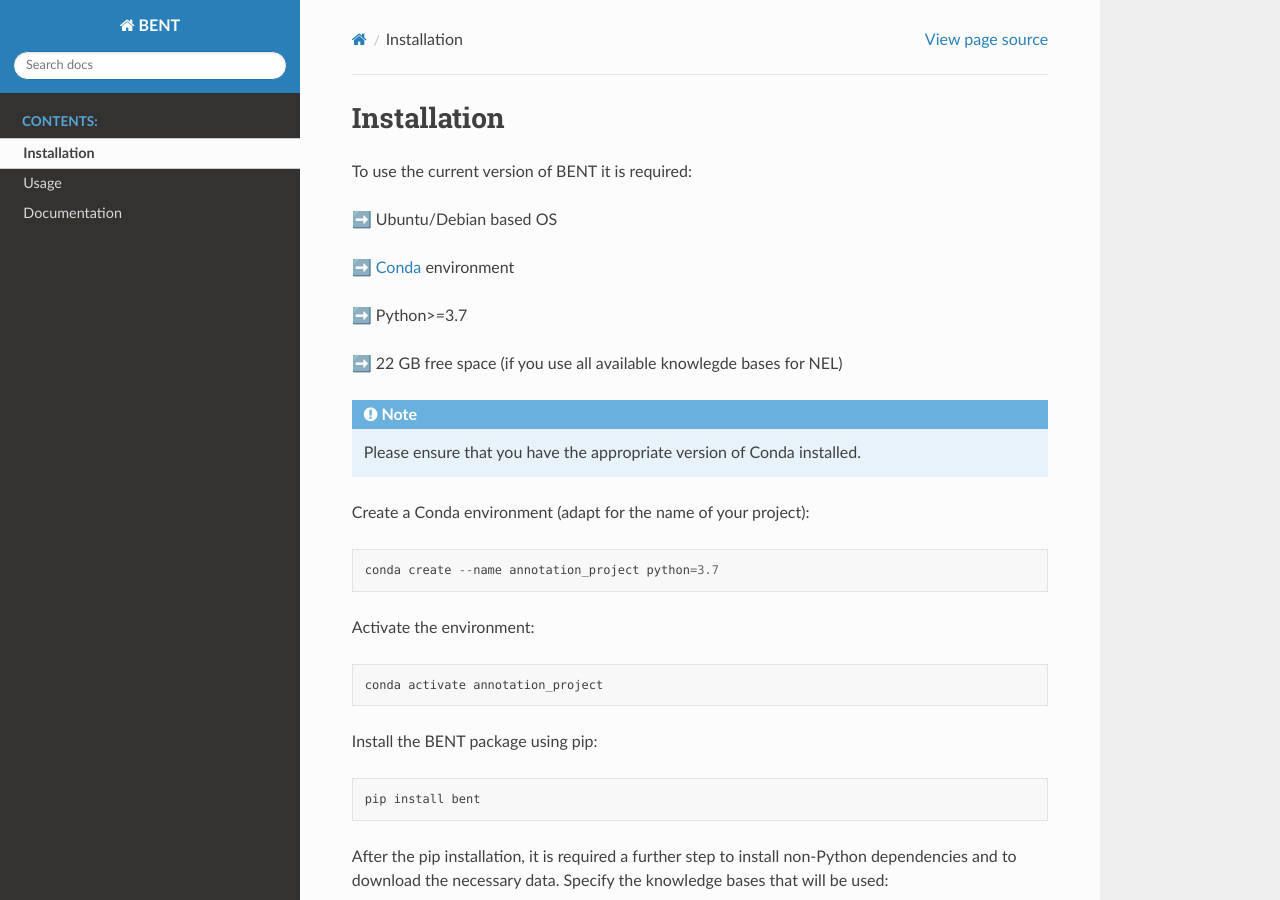
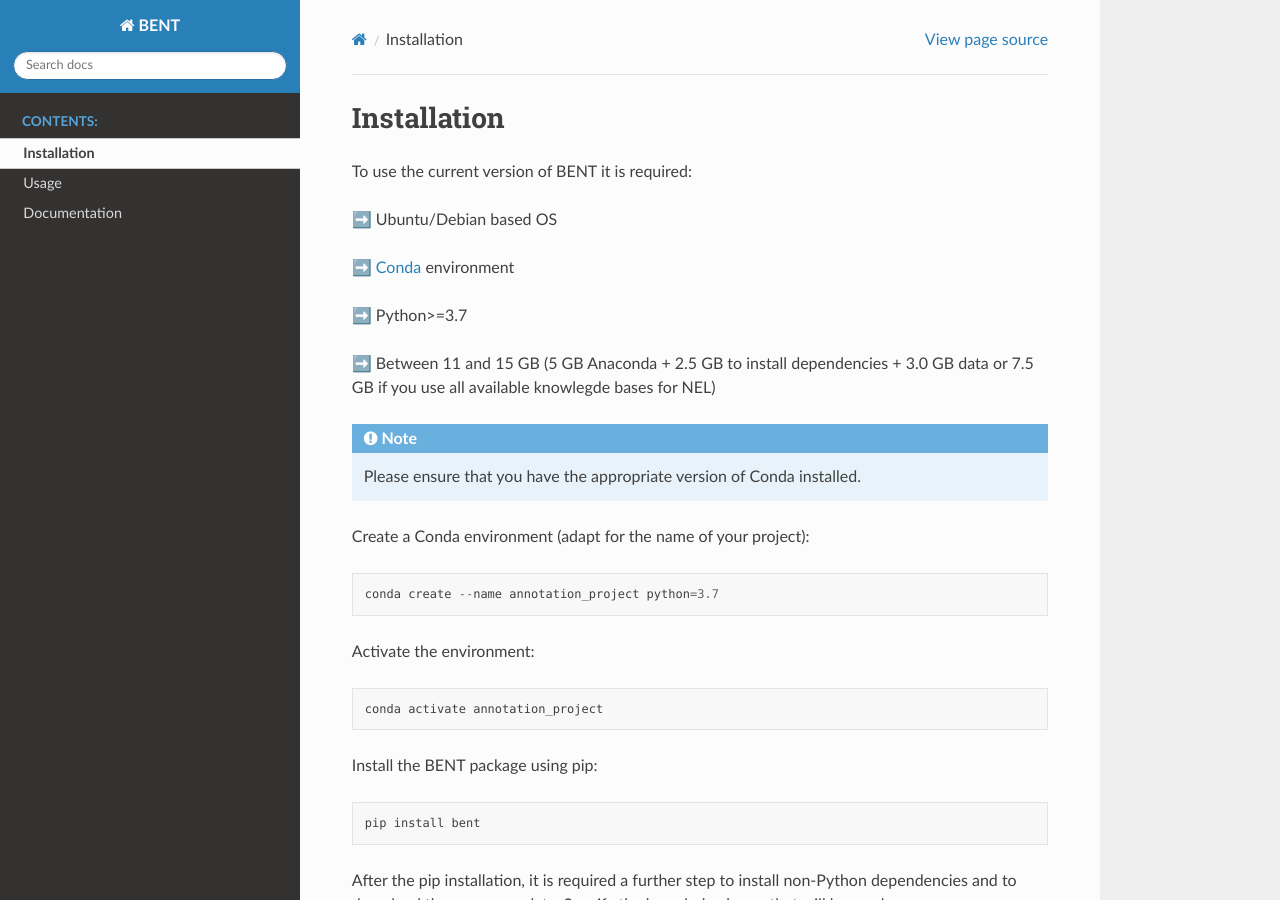
Before and after one commit to lasigeBioTM/BENT, a Sphinx documentation site: the page built from docs/source/install.rst, in a window 1280 px wide and 900 px high. Built offline with Sphinx 7.4.7 and the Read the Docs theme 2.0.0, drawn with Linux system fonts in a browser that asks for light colours.

Commit message:
Update install.rst

```diff
--- a/docs/source/install.rst
+++ b/docs/source/install.rst
@@ -9,7 +9,8 @@
 
 |:arrow_right:| Python>=3.7
 
-|:arrow_right:| 22 GB free space (if you use all available knowlegde bases for NEL)
+|:arrow_right:| Between 11 and 15 GB (5 GB Anaconda + 2.5 GB to install dependencies + 3.0 GB data or 7.5 GB if you use all available knowlegde bases for NEL)
+
 
 .. note::
    Please ensure that you have the appropriate version of Conda installed.
```
